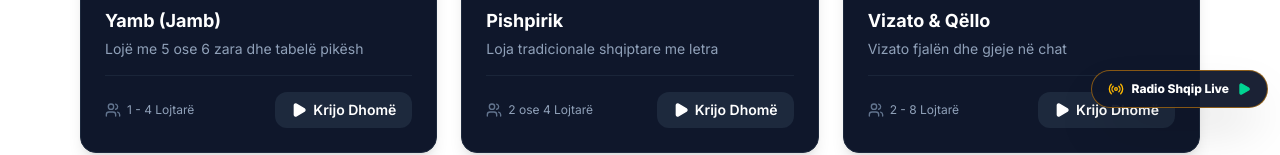
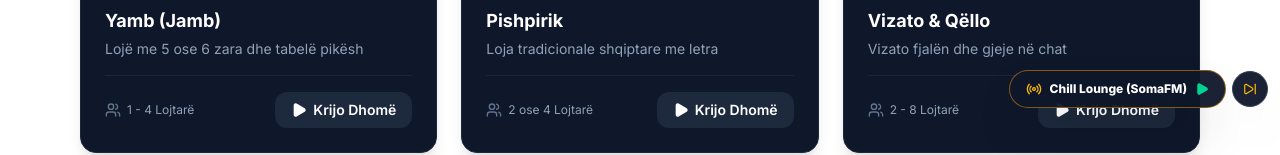
Before and after one commit to gazi73h-gif/gamezone, a Next.js app: page / in a window 1280 px wide. Shown: the part 680-835 px from the top of the page. Built offline with nearby package versions, Linux system fonts and the light colour scheme; no server answers; the database is empty.

Commit message:
Kthe stacionet funksionale te radios

```diff
--- a/src/components/RadioPlayer.tsx
+++ b/src/components/RadioPlayer.tsx
@@ -1,13 +1,21 @@
 'use client';
 
 import React, { useState, useRef } from 'react';
-import { Radio, Play, Square } from 'lucide-react';
+import { Radio, Play, Square, SkipForward } from 'lucide-react';
+
+const STATIONS = [
+  { name: 'Chill Lounge (SomaFM)', url: 'https://somafm.com' },
+  { name: 'Radio Dukagjini', url: 'https://voscast.com' },
+];
 
 export default function RadioPlayer() {
+  const [stationIndex, setStationIndex] = useState<number>(0);
   const [isPlaying, setIsPlaying] = useState<boolean>(false);
   const [isLoading, setIsLoading] = useState<boolean>(false);
   const [errorMsg, setErrorMsg] = useState<string>('');
   const audioRef = useRef<HTMLAudioElement | null>(null);
+
+  const currentStation = STATIONS[stationIndex];
 
   const handleToggle = async () => {
     const audio = audioRef.current;
@@ -20,6 +28,7 @@ export default function RadioPlayer() {
     } else {
       setIsLoading(true);
       try {
+        audio.src = currentStation.url;
         audio.load();
         await audio.play();
         setIsPlaying(true);
@@ -32,11 +41,30 @@ export default function RadioPlayer() {
     }
   };
 
+  const handleNextStation = async () => {
+    const nextIdx = (stationIndex + 1) % STATIONS.length;
+    setStationIndex(nextIdx);
+    setErrorMsg('');
+    const audio = audioRef.current;
+    if (audio && isPlaying) {
+      setIsLoading(true);
+      try {
+        audio.src = STATIONS[nextIdx].url;
+        audio.load();
+        await audio.play();
+      } catch {
+        setIsPlaying(false);
+        setErrorMsg('S’u lidh');
+      } finally {
+        setIsLoading(false);
+      }
+    }
+  };
+
   return (
-    <div className="fixed bottom-3 right-3 z-50">
+    <div className="fixed bottom-3 right-3 z-50 flex items-center gap-1.5">
       <audio
         ref={audioRef}
-        src="https://sednastream.com"
         preload="none"
         onPlaying={() => {
           setIsPlaying(true);
@@ -64,10 +92,8 @@ export default function RadioPlayer() {
           {isLoading
             ? 'Duke u lidhur...'
             : errorMsg
-            ? `Radio Shqip (${errorMsg})`
-            : isPlaying
-            ? 'Radio Shqip (Ndalo)'
-            : 'Radio Shqip Live'}
+            ? `${currentStation.name} (${errorMsg})`
+            : currentStation.name}
         </span>
         {isPlaying ? (
           <Square className="w-3.5 h-3.5 fill-current" />
@@ -75,6 +101,14 @@ export default function RadioPlayer() {
           <Play className="w-3.5 h-3.5 fill-current text-emerald-400" />
         )}
       </button>
+
+      <button
+        onClick={handleNextStation}
+        title="Ndërro stacionin"
+        className="p-2.5 rounded-full bg-slate-900/95 hover:bg-slate-800 border border-slate-700 text-amber-400 shadow-2xl transition cursor-pointer"
+      >
+        <SkipForward className="w-3.5 h-3.5" />
+      </button>
     </div>
   );
 }
```
